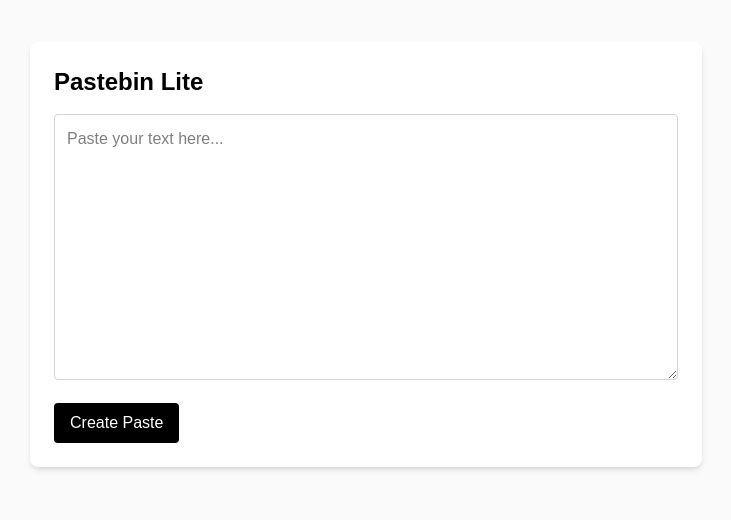
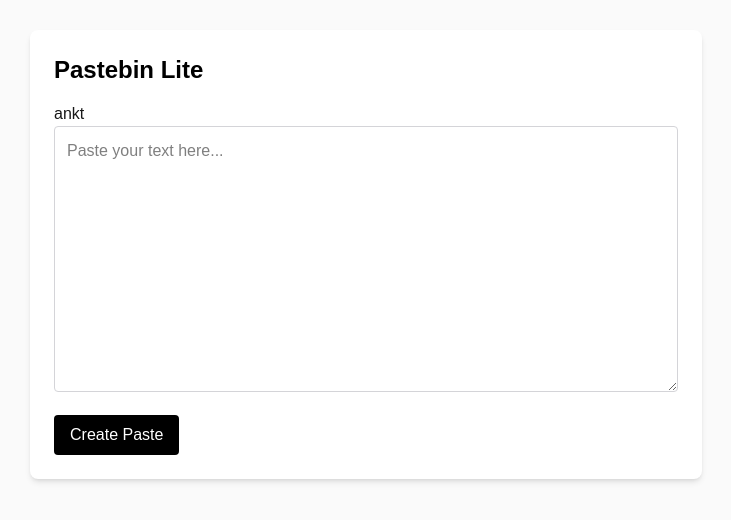
Before and after one commit to ankursasmal/pastebin-lite, a Next.js app: page / in a window 1280 px wide. Shown: the part 146-666 px from the top of the page, without its empty margins (274-1005 px from the left). Built offline with nearby package versions, Linux system fonts and the light colour scheme.

Commit message:
add new route for testing

```diff
--- a/app/page.jsx
+++ b/app/page.jsx
@@ -1,6 +1,7 @@
 "use client";
 
 import { useState } from "react";
+import Link from "next/link";
 
 export default function Home() {
   const [content, setContent] = useState("");
@@ -31,6 +32,8 @@ export default function Home() {
           Pastebin Lite
         </h1>
 
+       <Link href='/a'> <a>ankt</a></Link>
+
         <textarea
           className="w-full rounded border border-zinc-300 p-3 text-black focus:outline-none focus:ring dark:border-zinc-700 dark:bg-black dark:text-white"
           rows={10}
```
